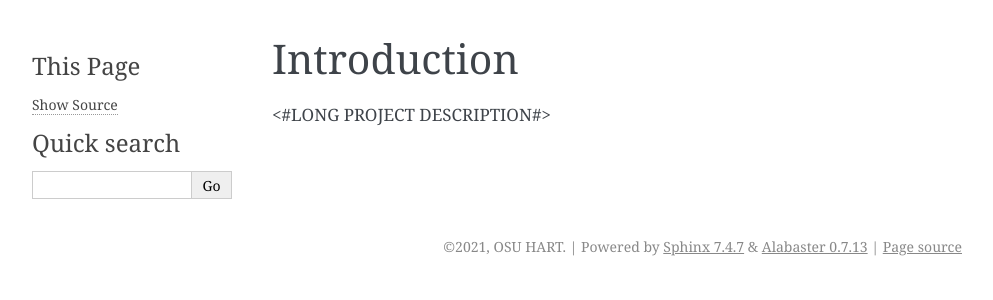
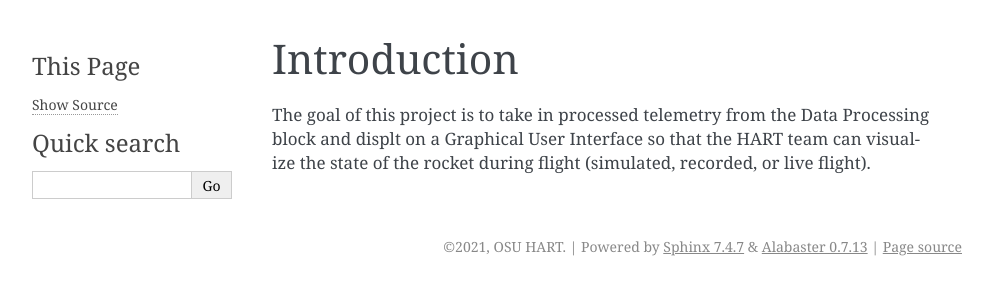
Before and after one commit to HART-Avionics/OSU-HART-GUI, a Sphinx documentation site: the page built from docs/introduction.md, in a window 1280 px wide. Shown: the top 300 px of the page, without its empty margins (148-1141 px from the left). Built offline with Sphinx 7.4.7, drawn with Linux system fonts in a browser that asks for light colours.

Commit message:
Ran setup script (#1) (#2)

```diff
--- a/docs/conf.py
+++ b/docs/conf.py
@@ -17,7 +17,7 @@
 
 # -- Project information -----------------------------------------------------
 
-project = '<#PROJECT TITLE#>'
+project = 'OSU HART GUI'
 copyright = '2021, OSU HART'
 author = 'OSU HART'
 
--- a/docs/index.rst
+++ b/docs/index.rst
@@ -1,4 +1,4 @@
-Welcome to <#PROJECT TITLE#>'s documentation!
+Welcome to OSU HART GUI's documentation!
 ==============================================
 
 .. toctree::
--- a/docs/introduction.md
+++ b/docs/introduction.md
@@ -3,4 +3,4 @@ Introduction
 <!-- Describe the project and its purpose
 The goal of this project is to build/create/provide…[the what]… for …[the who]… so that she/he/they can …[the why]. We aim to accomplish this with …[the how]…[the where]… by/on/before …[the when].
 -->
-<#LONG PROJECT DESCRIPTION#>
+The goal of this project is to take in processed telemetry from the Data Processing block and displt on a Graphical User Interface so that the HART team can visualize the state of the rocket during flight (simulated, recorded, or live flight).
```
Also changed, not shown: README.md (+19 -18 lines), docs/download.md (+1 -1 lines), 1 other file.
